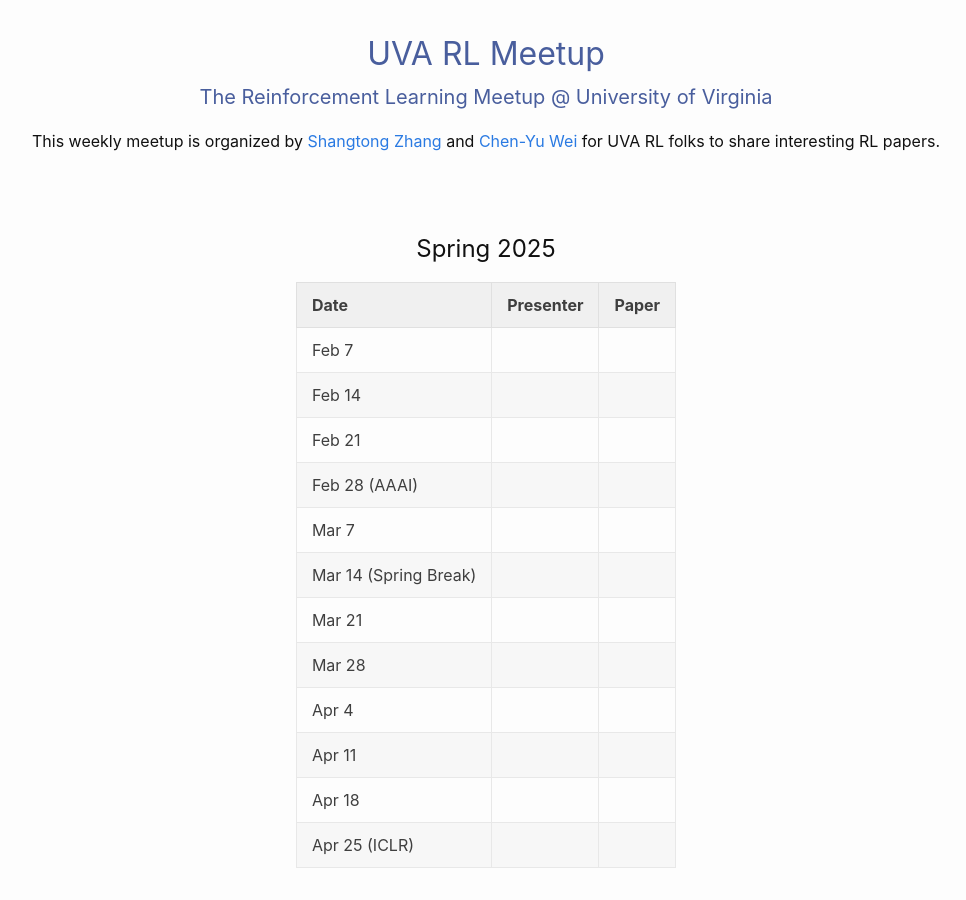
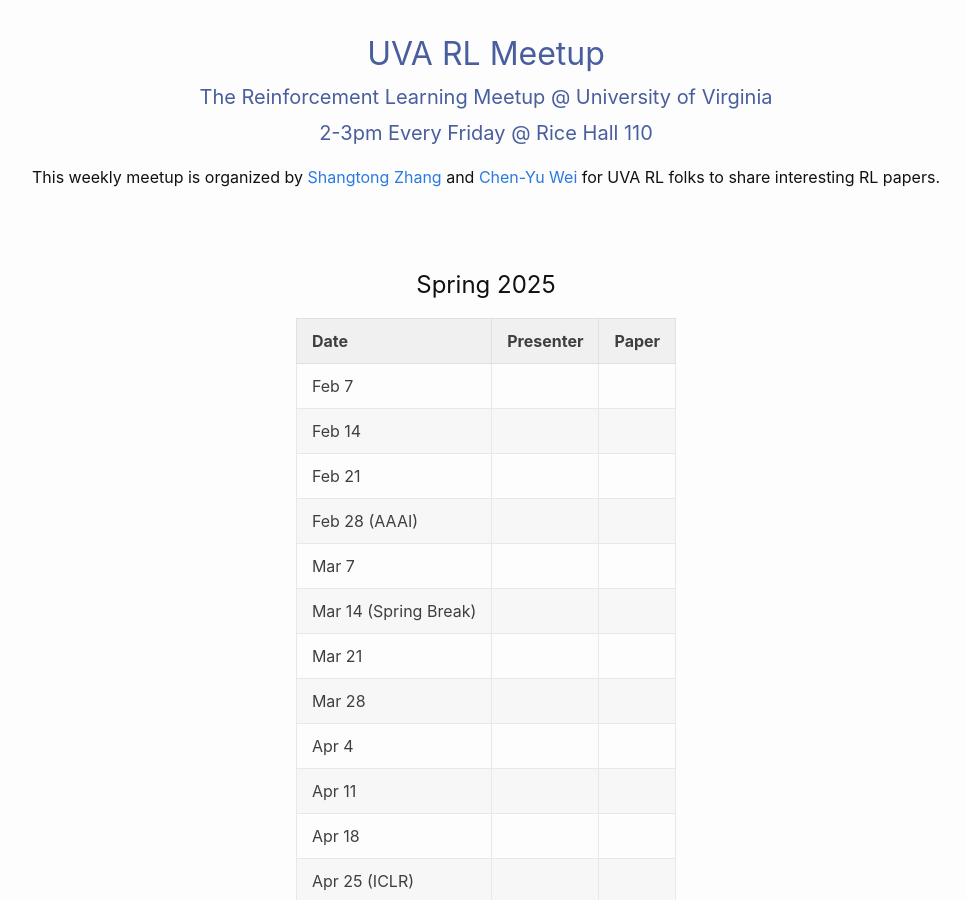
Before and after one commit to WennyXie/rl-meetup.github.io, a Jekyll site: the page built from index.md, in a window 1280 px wide and 900 px high. Shown: the whole window, without its empty margins (154-1120 px from the left). Built offline with Jekyll 4.4.1, drawn with Linux system fonts in a browser that asks for light colours.

Commit message:
add time and location

```diff
--- a/index.md
+++ b/index.md
@@ -12,12 +12,17 @@ layout: home
     <div class="container">
         <h3 class="masthead-title">
             <p>UVA RL Meetup</p>
-            <small>The Reinforcement Learning Meetup @ University of Virginia</small>
+            <small>The Reinforcement Learning Meetup @ University of Virginia</small>  <br/>
+
+            <small>2-3pm Every Friday @ Rice Hall 110 </small>
         </h3>
     </div>
 </header>
 
+
 This weekly meetup is organized by [Shangtong Zhang](https://shangtongzhang.github.io) and [Chen-Yu Wei](https://bahh723.github.io) for UVA RL folks to share interesting RL papers.
+
+
 
 <br/><br/>
 
```
